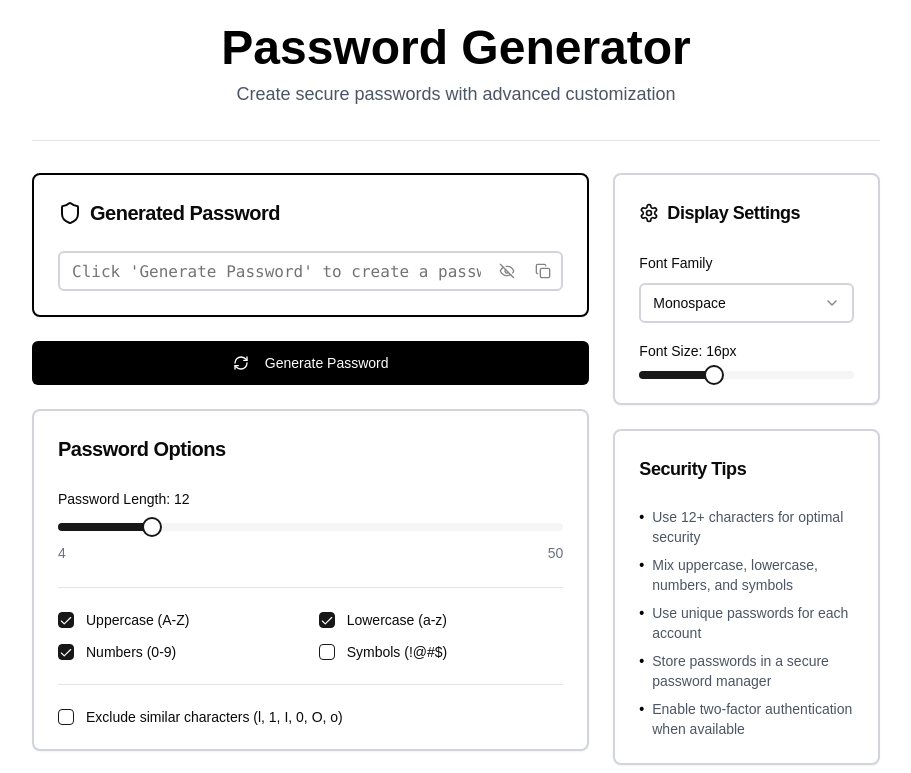
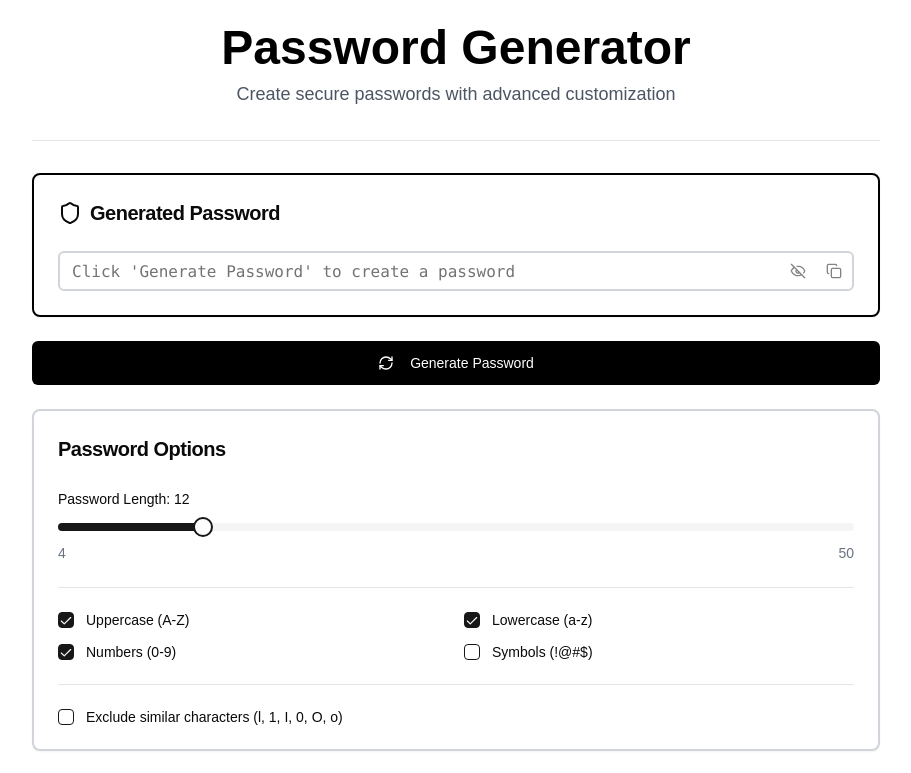
Before and after one commit to mcmenamc/password-generator, a Next.js app: page / in a window 1280 px wide. Shown: the top 773 px of the page, without its empty margins (184-1095 px from the left). Built offline with nearby package versions, Linux system fonts and the light colour scheme.

Commit message:
refactor(page): simplify layout and remove unused components
Remove the 3-column grid layout and comment out DisplaySettingsComponent and SecurityTips as they're currently unused in the password generator page. This makes the layout cleaner and removes unnecessary code.

```diff
--- a/app/page.tsx
+++ b/app/page.tsx
@@ -89,7 +89,7 @@ export default function PasswordGenerator() {
           <p className="text-lg text-gray-600">Create secure passwords with advanced customization</p>
         </div>
 
-        <div className="grid grid-cols-1 lg:grid-cols-3 gap-6">
+        <div className="grid grid-cols-1 gap-6">
           {/* Main Generator - Left Column */}
           <div className="lg:col-span-2 space-y-6">
             {/* Generated Password */}
@@ -115,13 +115,13 @@ export default function PasswordGenerator() {
           {/* Settings and History - Right Column */}
           <div className="space-y-6">
             {/* Display Settings */}
-            <DisplaySettingsComponent settings={displaySettings} onChange={setDisplaySettings} />
+            {/* <DisplaySettingsComponent settings={displaySettings} onChange={setDisplaySettings} /> */}
 
             {/* Password History */}
             <PasswordHistory history={passwordHistory} onClearHistory={handleClearHistory} />
 
             {/* Security Tips */}
-            <SecurityTips />
+            {/* <SecurityTips /> */}
           </div>
         </div>
       </div>
```
